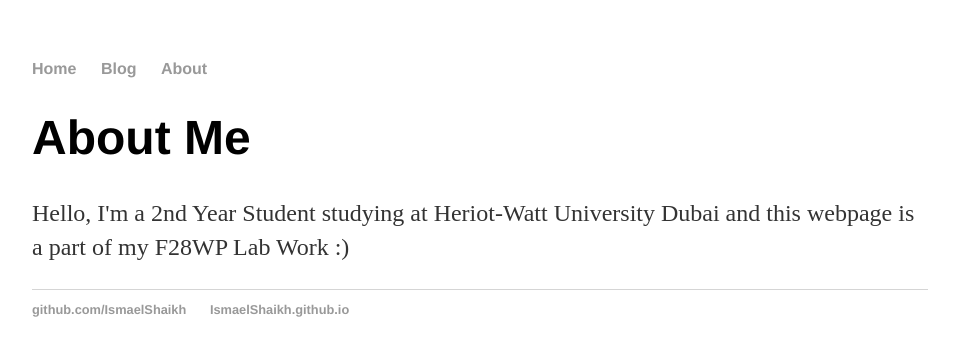
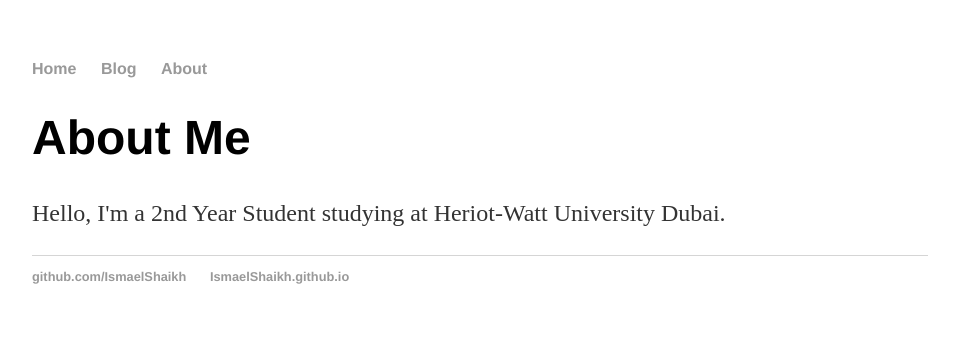
Before and after one commit to IsmaelShaikh/Ismaelshaikh.github.io, a Jekyll site: the page built from about/index.html, in a window 1280 px wide. Shown: the top 356 px of the page, without its empty margins (160-1119 px from the left). Built offline with Jekyll 4.4.1, drawn with Linux system fonts in a browser that asks for light colours.

Commit message:
Update index.html
Edited about section.

```diff
--- a/about/index.html
+++ b/about/index.html
@@ -3,4 +3,4 @@ layout: default
 title: Web Programming Page
 ---
   <h1>About Me</h1>
-  <p>Hello, I'm a 2nd Year Student studying at Heriot-Watt University Dubai and this webpage is a part of my F28WP Lab Work :)</p>
+  <p>Hello, I'm a 2nd Year Student studying at Heriot-Watt University Dubai.</p>
```
